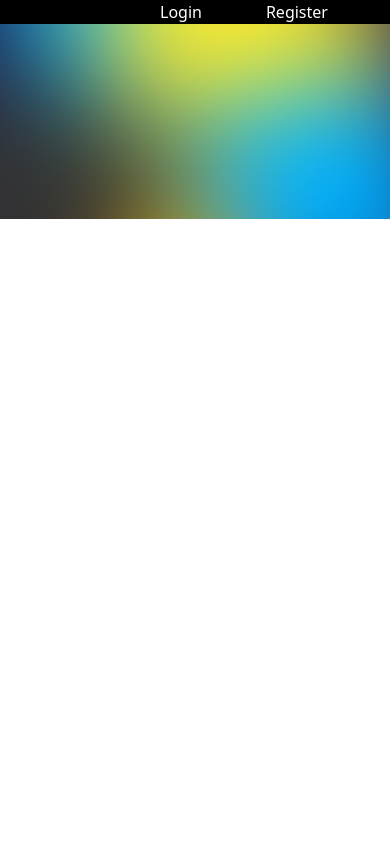
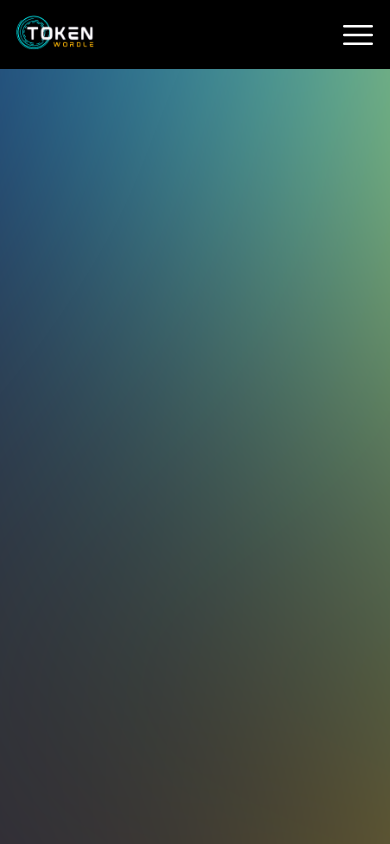
Before and after one commit to joeephwild/token-wordle, a Next.js app: page / in a window 390 px wide. Built offline with nearby package versions, Linux system fonts and the light colour scheme.

Commit message:
refac: fix responsivity

```diff
--- a/components/Footer.js
+++ b/components/Footer.js
@@ -1,13 +1,13 @@
 export default function Footer(){
     return(
         <footer className="bg-[#1B1402] fixed bottom-0 w-full">
-                <div className="flex justify-between px-32 items-center">
+                <div className="flex justify-between px-3 md:px-32 items-center">
                 <div className="space-x-4 text-white flex items-center w-1/2 justify-between">
                     <img src="./images/Logo.png" alt="" />
-                    <a href="">Privacy</a>
-                    <a href="">Terms of Service</a>
-                    <a href="">About</a>
-                    <a href="">Support</a>
+                    <a href="" className="hidden sm:block">Privacy</a>
+                    <a href="" className="hidden sm:block">Terms of Service</a>
+                    <a href="" className="hidden sm:block">About</a>
+                    <a href="" className="hidden sm:block">Support</a>
                 </div>
                 <div className="text-white">
                     <a href="">Tokenwordle2022</a>
--- a/components/LogReg1.js
+++ b/components/LogReg1.js
@@ -1,13 +1,13 @@
 export default function LogReg1(){
     return(
         <section className="py-5 mt-24">
-            <div className="w-[80%] mx-auto">
+            <div className="w-full md:w-[80%] mx-auto">
                 <img src="./images/LandingImage.png" alt="" className="w-[80%] block mx-auto"/>
             </div>
-            <div className="flex w-[80%] mx-auto justify-around items-center mt-16">
-                <img src="./images/Line.png" alt="" className="block h-1/2"/>
-                <a href="" className="block bg-black rounded-md text-2xl font-bold text-white w-48 text-center py-5">Get Started</a>
-                <img src="./images/Line.png" alt="" className="block h-1/2"/>
+            <div className="md:flex w-[80%] mx-auto justify-around items-center mt-16">
+                <img src="./images/Line.png" alt="" className="h-1/2"/>
+                <a href="" className="block bg-black rounded-md text-2xl font-bold text-white w-full md:w-48 text-center py-5">Get Started</a>
+                <img src="./images/Line.png" alt="" className="h-1/2"/>
             </div>
         </section>
     )
--- a/components/Navbar.js
+++ b/components/Navbar.js
@@ -1,14 +1,21 @@
+import { useState } from "react"
+
 export default function Navbar(){
-
+    const [showMenu, setShowMenu] = useState(false)
     return(
-        <nav className="bg-black w-full text-white px-32">
+        <nav className="bg-black w-full text-white md:px-32 px-3">
             <div className="flex justify-between items-center">
                 <div>
-                    <img src="./images/Logo.png" alt="" />
+                    <img src="./images/Logo.png" alt="" className="w-24"/>
                 </div>
-                <div className="">
-                    <a href="" className="px-8 py-4 hover:border">Login</a>
-                    <a href="" className="px-8 py-4 hover:border">Register</a>
+                <div class="md:hidden block" id="burger" onClick={() => setShowMenu(!showMenu)}>
+                    <svg xmlns="http://www.w3.org/2000/svg" fill="none" viewBox="0 0 24 24" stroke-width="1.5" stroke="currentColor" class="w-10 h-12">
+                        <path stroke-linecap="round" stroke-linejoin="round" d="M3.75 6.75h16.5M3.75 12h16.5m-16.5 5.25h16.5" />
+                    </svg>
+                </div>
+                <div className={showMenu ? "block" :"hidden md:flex"}>
+                    <a href="" className="block px-8 py-4 hover:border">Login</a>
+                    <a href="" className="block px-8 py-4 hover:border">Register</a>
                 </div>
             </div>
         </nav>
--- a/styles/globals.css
+++ b/styles/globals.css
@@ -13,6 +13,7 @@ html,
 body {
   max-width: 100vw;
   overflow-x: hidden;
+  height: 100%;
 }
 
 body {
```
